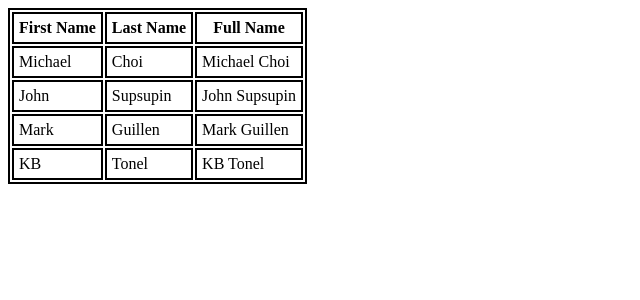
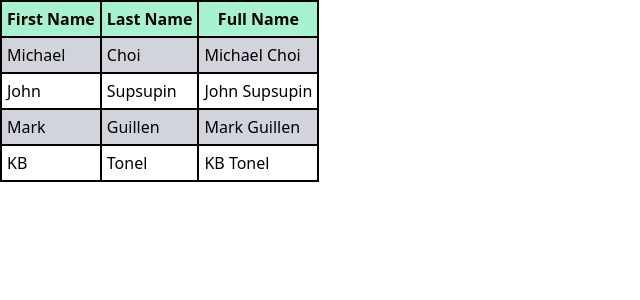
Before and after one commit to jdclark05/HTML-table, a Flask app: page / in a window 1280 px wide. Shown: the top 300 px of the page, without its empty margins (0-640 px from the left). Run offline with Flask 2, Linux system fonts and the light colour scheme.

Commit message:
framework addition

```diff
--- a/templates/index.html
+++ b/templates/index.html
@@ -6,16 +6,17 @@
     <title>HTML Table</title>
     <meta name='viewport' content='width=device-width, initial-scale=1'>
     <link rel="stylesheet" type="text/css" href="{{ url_for('static', filename='/style.css') }}">
+    <link href="https://unpkg.com/tailwindcss@^2/dist/tailwind.min.css" rel="stylesheet">
 </head>
 <body>
-    <table>
-        <tr>
+    <table class="table-auto rounded">
+        <tr class="bg-green-200">
             <th>First Name</th>
             <th>Last Name</th>
             <th>Full Name</th>
         </tr>
         {% for i in table %}
-            <tr>
+            <tr class="{{ loop.cycle('bg-gray-300', 'bg-white') }}">
             <td>{{i.first_name}}</td>
             <td>{{i.last_name }}</td>
             <td>{{i.first_name}} {{i.last_name}}</td>
```
Also changed, not shown: static/style.css (line endings or trailing spaces).
